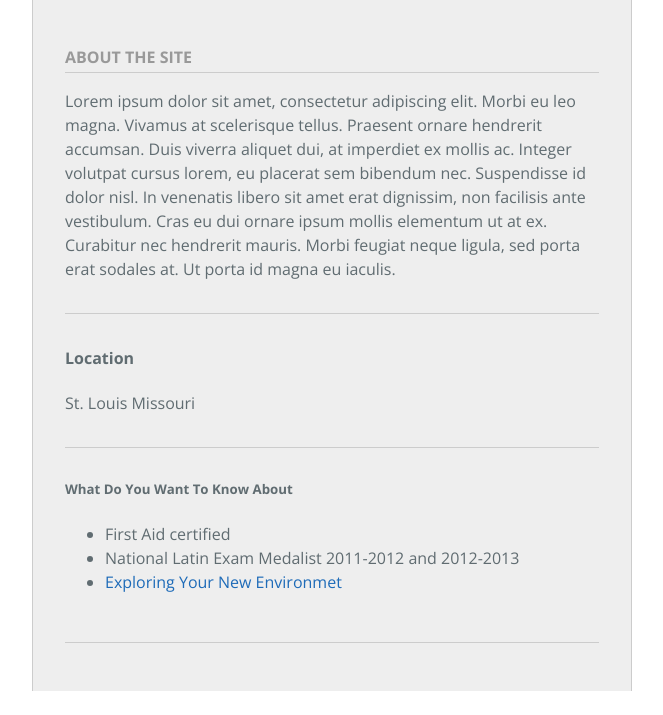
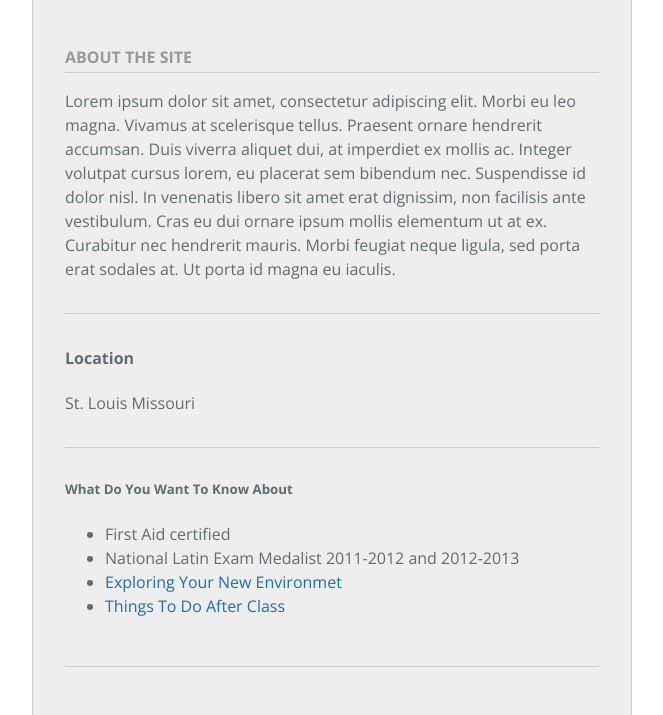
Before and after one commit to greenbergz/QandAsite, a plain HTML site: page index.html in a window 1280 px wide. Shown: the part 139-854 px from the top of the page, without its empty margins (308-971 px from the left). Before the commit the page ends 830 px from the top, so only its background shows below. Drawn offline with nearby package versions, Linux system fonts and the light colour scheme.

Commit message:
Update index.html

```diff
--- a/index.html
+++ b/index.html
@@ -35,6 +35,10 @@
           <li>
             <a href="http://greenbergz.github.io/Exploring-St.Louis/" target="_blank">Exploring Your New Environmet</a>
           </li>
+          <li>
+            <a href="http://greenbergz.github.io/Things-To-Do-After-Class/" target="_blank">Things To Do After Class</a>
+          </li>
+
         </ul>
         <u1>
 
```
